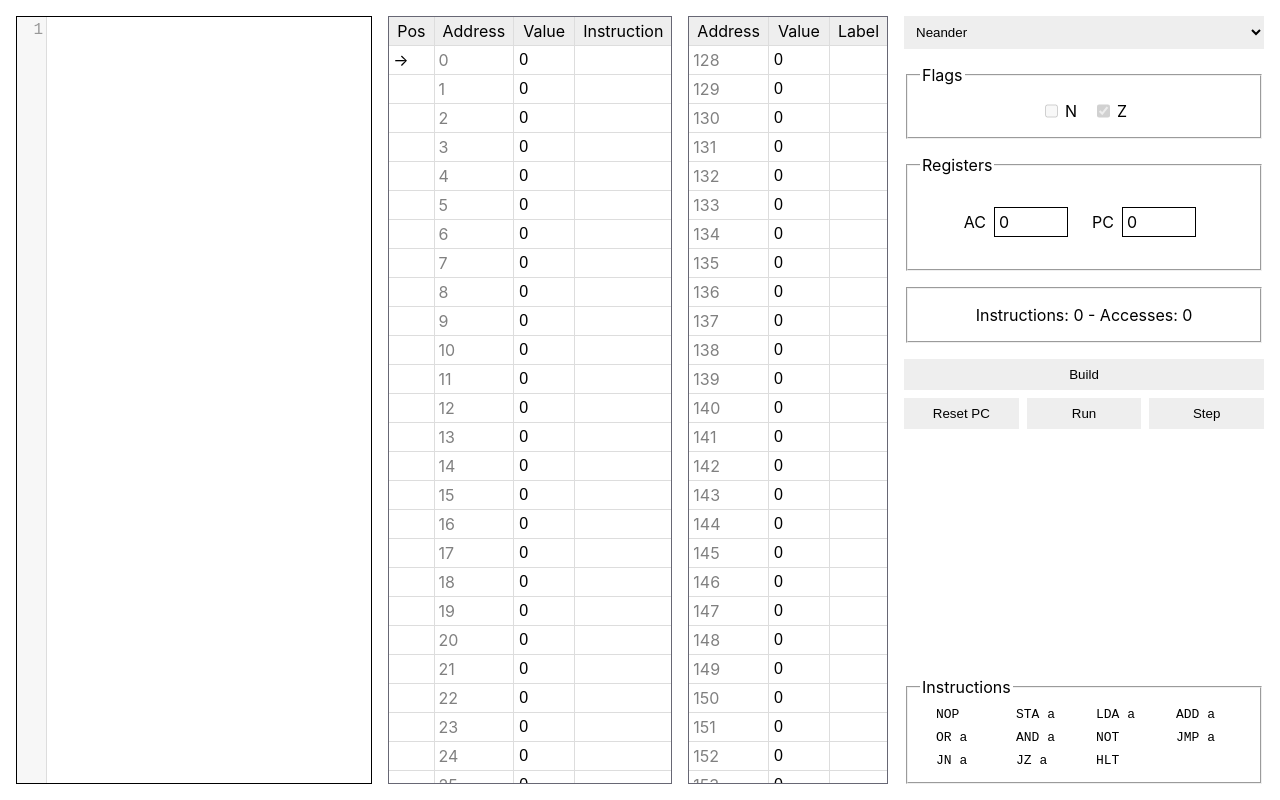
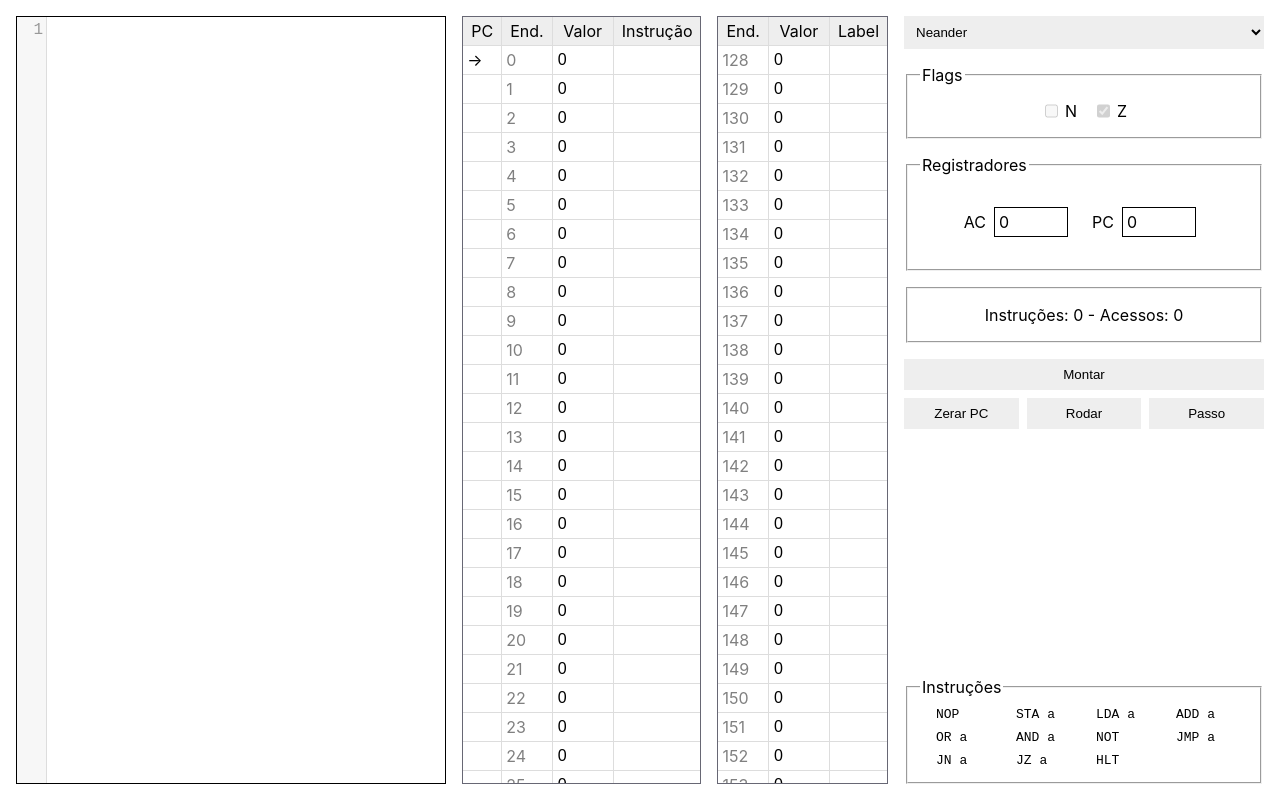
Before and after one commit to felipeal/hidra-web, a React (Create React App) app: page / in a window 1280 px wide. Built offline with nearby package versions, Linux system fonts and the light colour scheme.

Commit message:
Change language to pt-BR

```diff
--- a/src/ui/App.tsx
+++ b/src/ui/App.tsx
@@ -99,10 +99,10 @@ function App() {
       <table className="instructions-table" style={{ height: "100%", display: "block", overflowY: "scroll" }}>
         <thead>
           <tr>
-            <th>Pos</th>
-            <th>Address</th>
-            <th>Value</th>
-            <th>Instruction</th>
+            <th>PC</th>
+            <th>End.</th>
+            <th>Valor</th>
+            <th>Instrução</th>
           </tr>
         </thead>
         <tbody>
@@ -116,8 +116,8 @@ function App() {
       <table style={{ height: "100%", display: "block", overflowY: "scroll" }}>
         <thead>
           <tr>
-            <th>Address</th>
-            <th>Value</th>
+            <th>End.</th>
+            <th>Valor</th>
             <th>Label</th>
           </tr>
         </thead>
@@ -133,8 +133,8 @@ function App() {
         <thead>
           <tr>
             <th>SP</th>
-            <th>Address</th>
-            <th>Value</th>
+            <th>End.</th>
+            <th>Valor</th>
           </tr>
         </thead>
         <tbody>
@@ -184,7 +184,7 @@ function App() {
         </select>
 
         {/* Busy state */}
-        <div className="show-if-busy" style={{ display: "flex", width: "100%", flex: 1, justifyContent: "center", alignItems: "center" }}>Loading...</div>
+        <div className="show-if-busy" style={{ display: "flex", width: "100%", flex: 1, justifyContent: "center", alignItems: "center" }}>Inicializando...</div>
 
         {/* Flags */}
         {(machine.getFlags().length > 1) && (
@@ -200,7 +200,7 @@ function App() {
 
         {/* Registers */}
         <fieldset className="hide-if-busy" style={{ paddingTop: "32px", paddingBottom: "32px", overflow: "auto" }}>
-          <legend>Registers</legend>
+          <legend>Registradores</legend>
           <div style={{ display: "grid", justifyContent: "center", gridTemplateColumns: "112px 112px", justifyItems: "center", gap: "16px", flexWrap: "wrap" }}>
             {machine.getRegisters().map((register, index) => {
               return <RegisterWidget key={index} name={register.getName()} machine={machine} />;
@@ -220,7 +220,7 @@ function App() {
             machine.setRunning(false);
             setErrorMessages(assembler.build(sourceCode));
             machine.updateInstructionStrings();
-          }}>Build</button>
+          }}>Montar</button>
           <div style={{ display: "flex", gap: "8px" }}>
             <button style={{ flex: 1 }} onClick={() => {
               machine.setRunning(false);
@@ -229,7 +229,7 @@ function App() {
                 machine.setRegisterValueByName("SP", 0);
               }
               machine.clearCounters();
-            }}>Reset PC</button>
+            }}>Zerar PC</button>
             <button style={{ flex: 1 }} onClick={() => {
               machine.setRunning(!machine.isRunning());
               const nextStep = function () {
@@ -239,10 +239,10 @@ function App() {
                 }
               };
               nextStep();
-            }}>Run</button>
+            }}>Rodar</button>
             <button style={{ flex: 1 }} onClick={() => {
               machine.step();
-            }}>Step</button>
+            }}>Passo</button>
           </div>
         </div>
 
@@ -251,7 +251,7 @@ function App() {
 
         {/* Instructions */}
         <fieldset className="hide-if-busy">
-          <legend>Instructions</legend>
+          <legend>Instruções</legend>
           <div style={{ display: "flex", gap: "8px", flexWrap: "wrap", marginTop: "4px", marginBottom: "4px" }}>
             {machine.getInstructions().map((instruction, index) => {
               let assemblyFormat = [instruction.getMnemonic().toUpperCase(), ...instruction.getArguments()].join(" ");
@@ -270,7 +270,7 @@ function App() {
         {/* Addressing modes */}
         {(machine.getAddressingModes().length > 1) && (
           <fieldset className="hide-if-busy">
-            <legend>Addressing modes</legend>
+            <legend>Modos de end.</legend>
             <div style={{
               display: "flex", gap: "8px", flexWrap: "wrap", marginTop: "4px", marginBottom: "4px",
               justifyContent: (machine.getAddressingModes().length > 2 ? "left" : "center")
--- a/src/ui/Information.tsx
+++ b/src/ui/Information.tsx
@@ -17,7 +17,7 @@ export default function Information({ machine }: { machine: Machine }) {
 
   return (
     <div style={{ display: "flex", justifyContent: "center" }}>
-      Instructions: {instructionCount} - Accesses: {accessCount}
+      Instruções: {instructionCount} - Acessos: {accessCount}
     </div>
   );
 }
```
